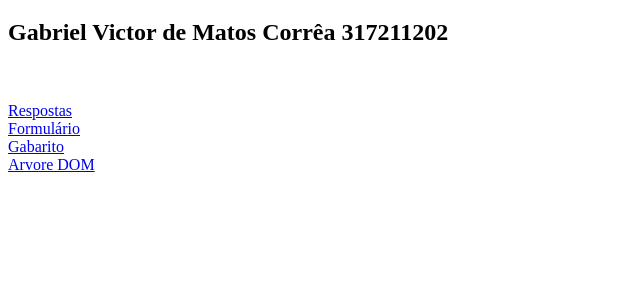
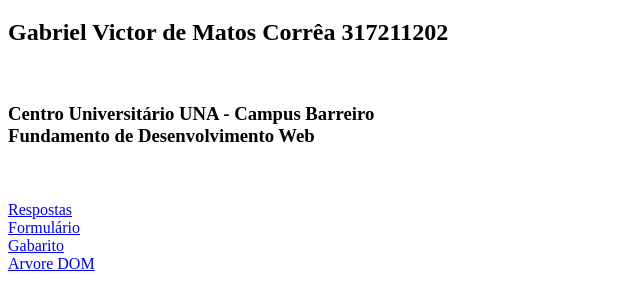
Before and after one commit to gabrielgdel/gabriel-correa-317211202-html, a plain HTML site: page index.html in a window 1280 px wide. Shown: the part 61-368 px from the top of the page, without its empty margins (0-640 px from the left). Drawn offline with Linux system fonts and the light colour scheme.

Commit message:
atializado o index e link em nova aba no dom

```diff
--- a/index.html
+++ b/index.html
@@ -5,7 +5,10 @@
   </head>
   <body>
     <h1>Lista de Exercícios HTML</h1>
-    <h2> Gabriel Victor de Matos Corrêa 317211202 </h2>
+    <h2> Gabriel Victor de Matos Corrêa 317211202 </h2><br/>
+    <h3>Centro Universitário UNA - Campus Barreiro<br/>
+    Fundamento de Desenvolvimento Web</h3>
+
     <br/> <br/>
 
     <a href="respostas.html">Respostas</a><br />
```
Also changed, not shown: arvore_dom.html (+1 -1 lines).
